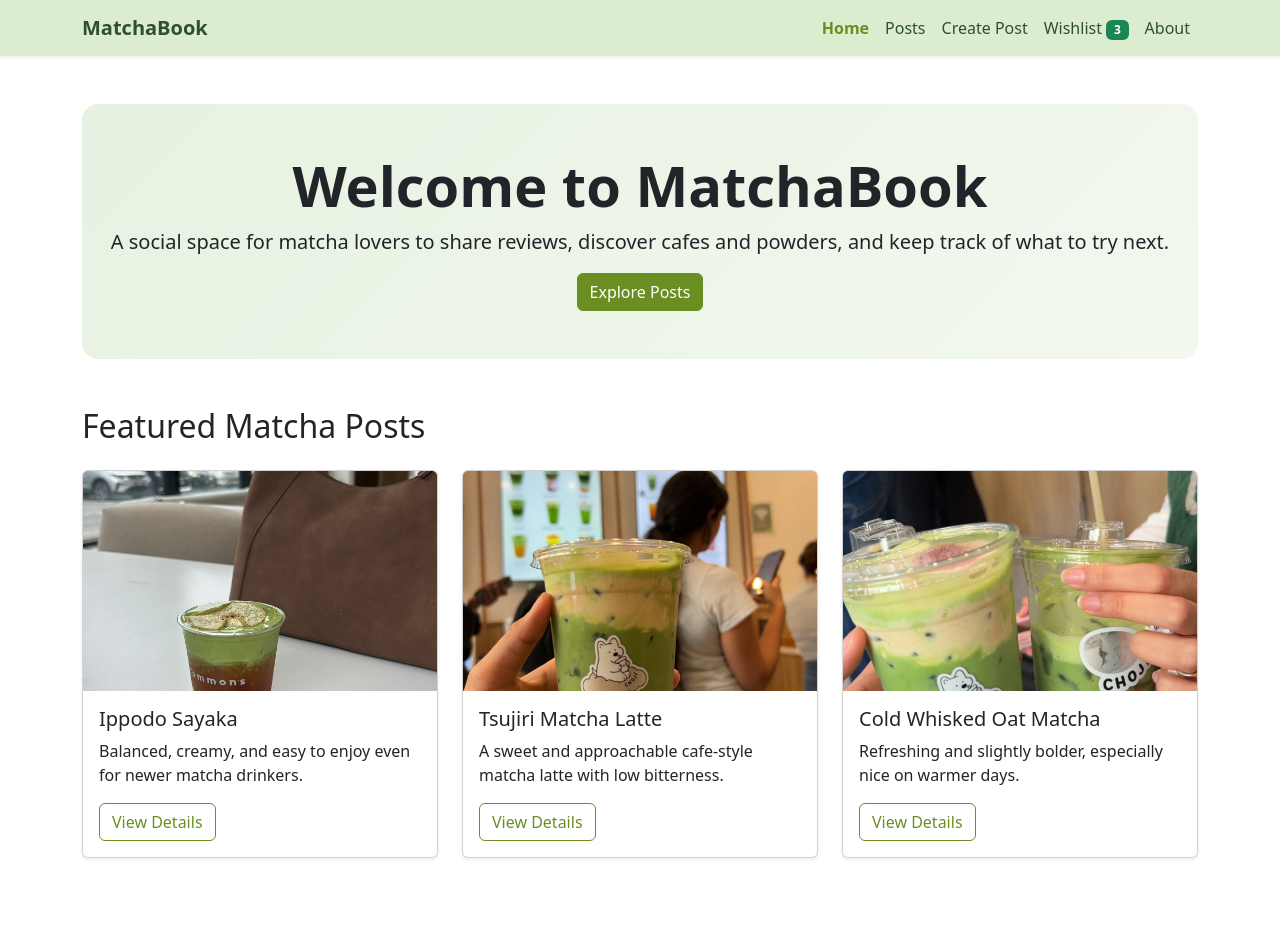
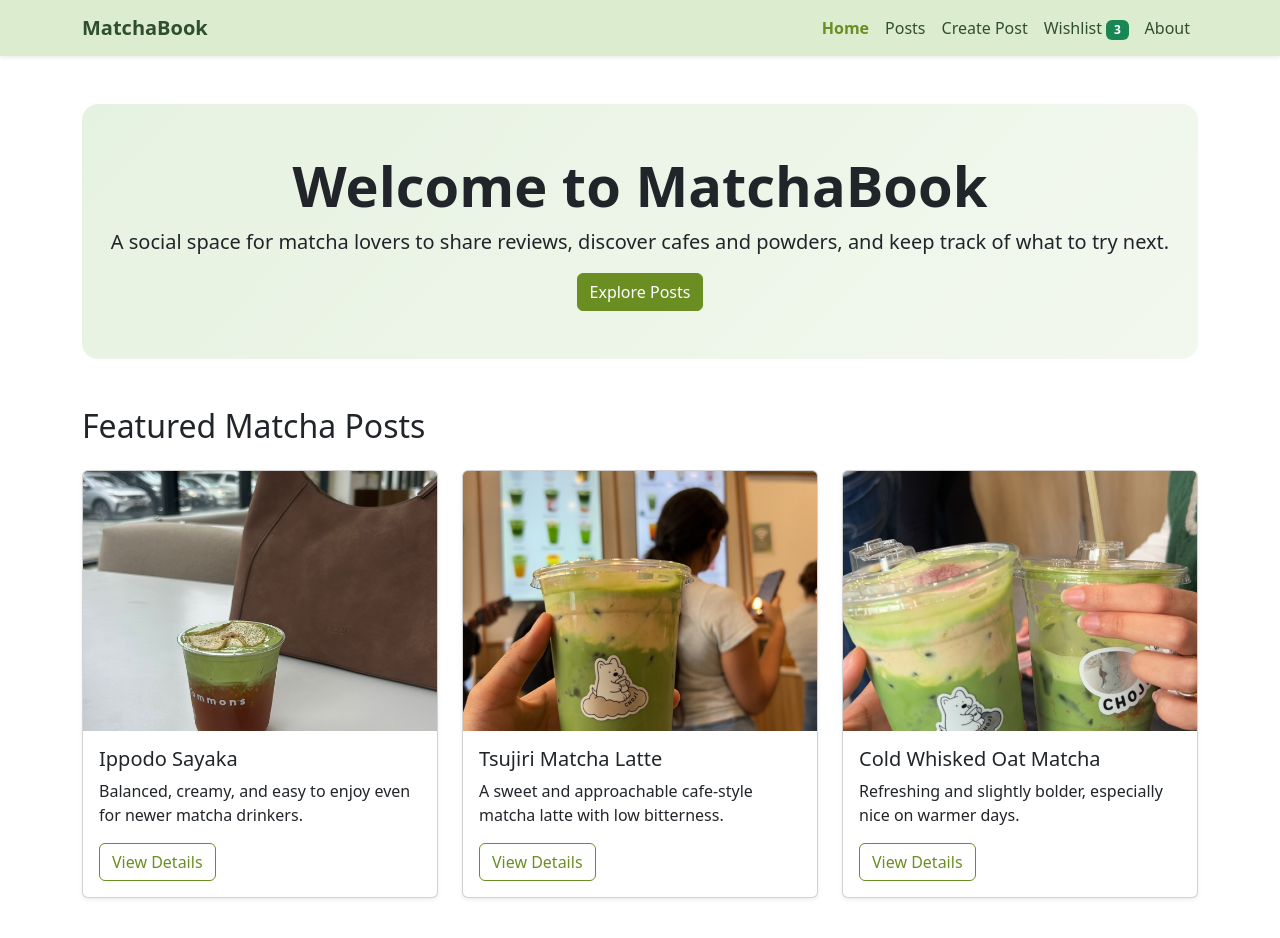
Before and after one commit to CS571-S26/p183, a React (Vite) app: page /#/ in a window 1280 px wide. Shown: the top 938 px of the page. Built offline with nearby package versions, Linux system fonts and the light colour scheme.

Commit message:
adding config to align pics

```diff
--- a/src/index.css
+++ b/src/index.css
@@ -46,11 +46,15 @@
 }
 
 .post-image {
-  height: 220px;
+  width: 100%;
+  height: 260px;
   object-fit: cover;
+  object-position: center;
 }
 
 .details-image {
+  width: 100%;
   max-height: 500px;
   object-fit: cover;
+  object-position: center;
 }
```
Also changed, not shown: 4 other files (tests, documents, lock files or other folders).
